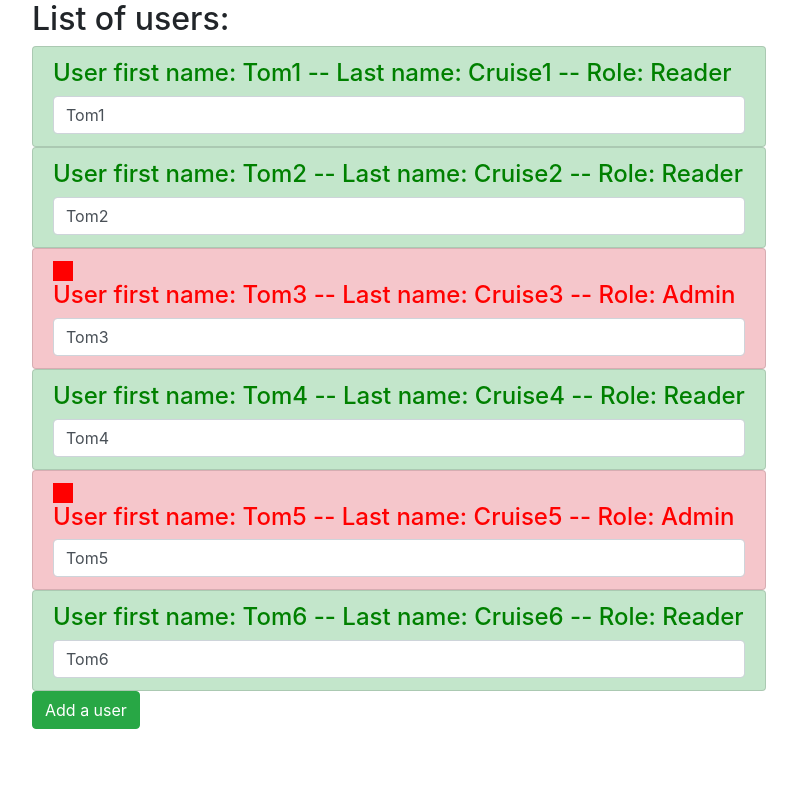
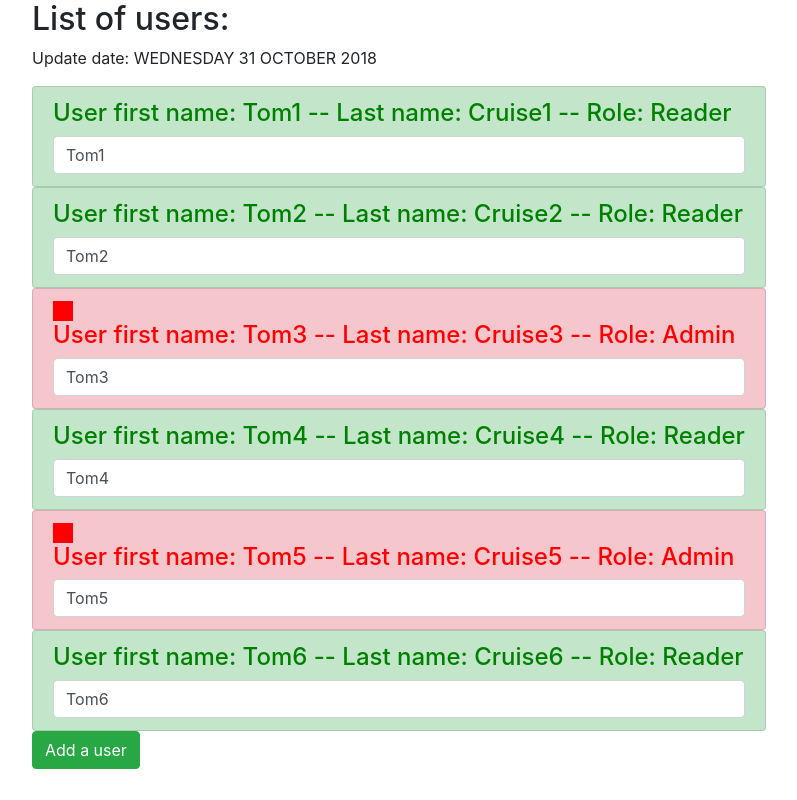
Before and after one commit to agrimault-pro/user-mgt-gui, an Angular app in the folder user-mgt-gui-angular/: page / in a window 1280 px wide. Shown: the whole page, without its empty margins (38-835 px from the left). Built offline with nearby package versions, Linux system fonts and the light colour scheme.

Commit message:
Use of pipe  for date and async management

```diff
--- a/user-mgt-gui-angular/src/app/app.component.html
+++ b/user-mgt-gui-angular/src/app/app.component.html
@@ -2,6 +2,9 @@
   <div class="row">
     <div class="col-xs-12">
       <h2>List of users: </h2>
+
+      <p>Update date: {{ lastUpdate | async | date: 'EEEE d MMMM y' | uppercase }}</p>
+
       <ul class="list-group">
         <app-users *ngFor="let user of users"
                    [userFirstName]="user.firstName"
--- a/user-mgt-gui-angular/src/app/app.component.ts
+++ b/user-mgt-gui-angular/src/app/app.component.ts
@@ -7,6 +7,17 @@ import { Component } from '@angular/core';
 })
 export class AppComponent {
   isAuth = false;
+
+  lastUpdate = new Promise(
+    (resolve, reject) => {
+      const date = new Date();
+      setTimeout(
+        () => {
+          resolve(date);
+        }, 2000
+      );
+    }
+  );
 
   users = [
     {
--- a/user-mgt-gui-angular/src/app/users/users.component.ts
+++ b/user-mgt-gui-angular/src/app/users/users.component.ts
@@ -7,7 +7,7 @@ import { Component, Input, OnInit } from '@angular/core';
 })
 export class UsersComponent implements OnInit {
 
-  #Decorator
+  //Decorator
   @Input() userFirstName : String;
   @Input() userLastName : String;
   @Input() userRole : String;
```
